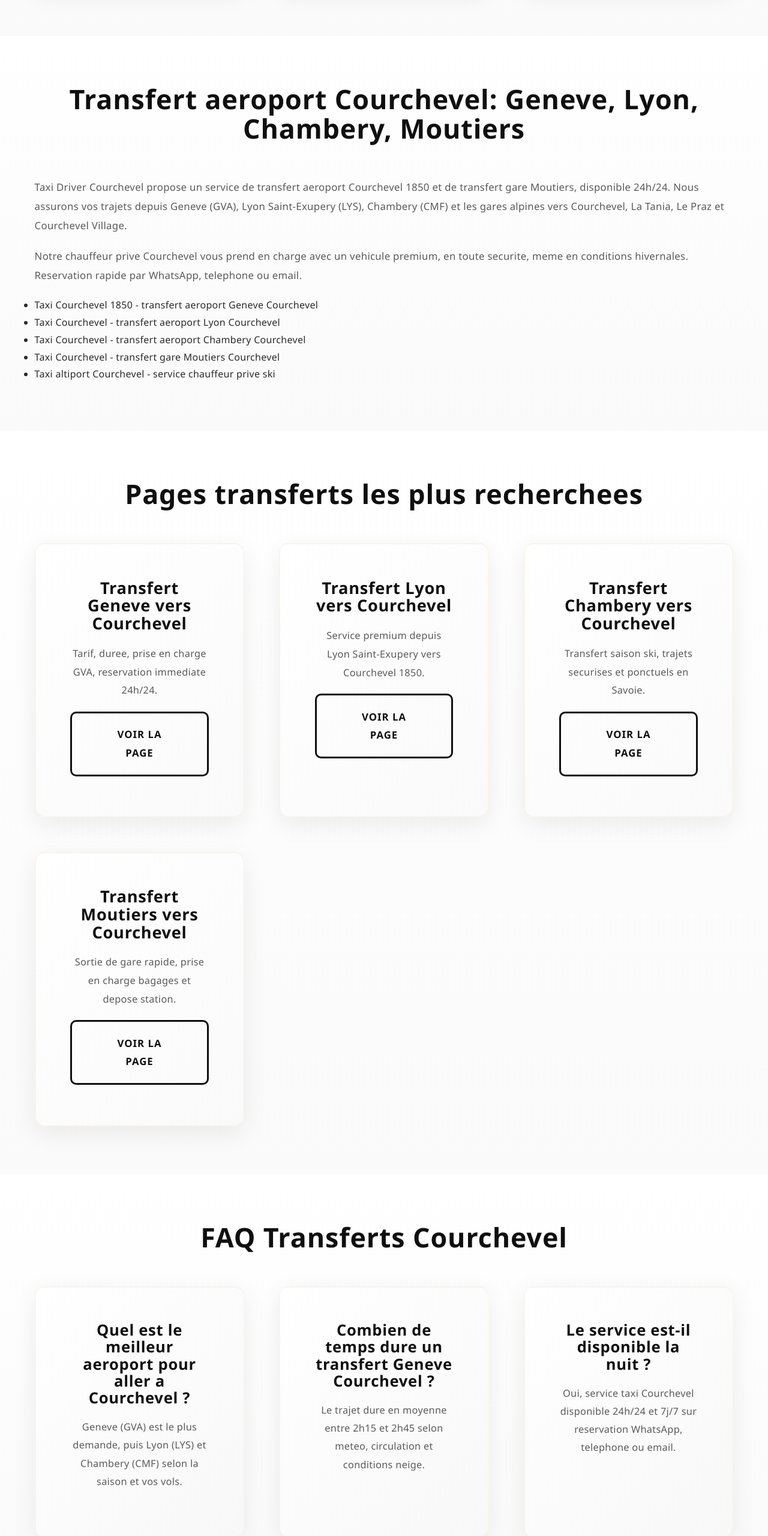
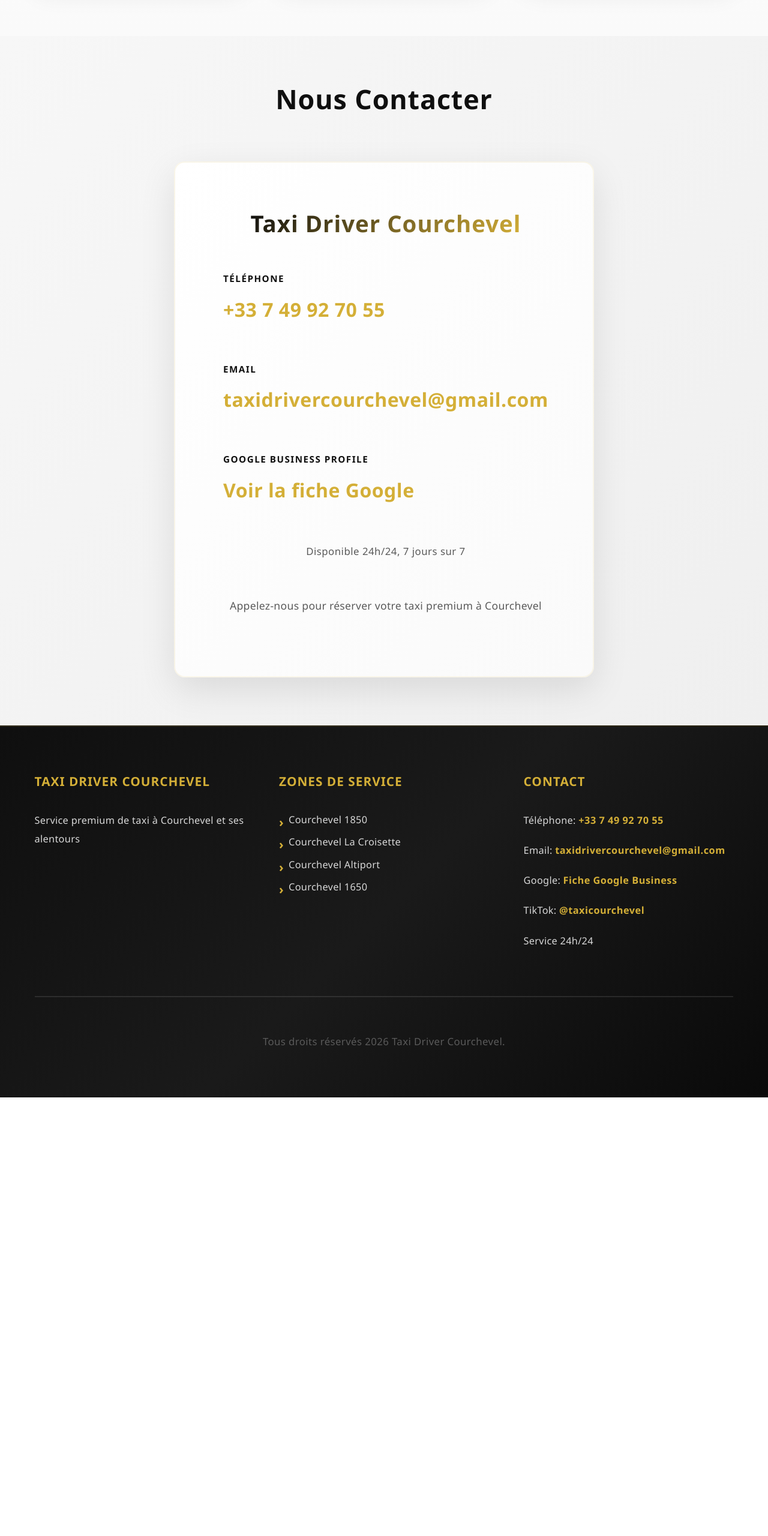
Before and after one commit to i2sbl/taxi, a website: page index.html in a window 1280 px wide. Shown: the part 4637-7197 px from the top of the page at 60% size. After the commit the page ends 6466 px from the top, so only its background shows below. Drawn offline with Linux system fonts and the light colour scheme.

Commit message:
SEO: remove visible FAQ block, add SiteNavigationElement structured data

```diff
--- a/index.html
+++ b/index.html
@@ -395,6 +395,31 @@
       ]
     }
     </script>
+
+    <script type="application/ld+json">
+    {
+      "@context": "https://schema.org",
+      "@type": "SiteNavigationElement",
+      "name": [
+        "Services",
+        "Zones",
+        "Contact",
+        "Transfert Geneve Courchevel",
+        "Transfert Lyon Courchevel",
+        "Transfert Chambery Courchevel",
+        "Transfert Moutiers Courchevel"
+      ],
+      "url": [
+        "https://i2sbl.github.io/taxi/#services",
+        "https://i2sbl.github.io/taxi/#zones",
+        "https://i2sbl.github.io/taxi/#contact",
+        "https://i2sbl.github.io/taxi/transfert-geneve-courchevel.html",
+        "https://i2sbl.github.io/taxi/transfert-lyon-courchevel.html",
+        "https://i2sbl.github.io/taxi/transfert-chambery-courchevel.html",
+        "https://i2sbl.github.io/taxi/transfert-moutiers-courchevel.html"
+      ]
+    }
+    </script>
 </head>
 <body>
     <!-- Navigation -->
@@ -593,79 +618,6 @@
         </div>
     </section>
 
-    <!-- SEO Local Section -->
-    <section id="transferts" class="services">
-      <div class="container">
-        <h2>Transfert aeroport Courchevel: Geneve, Lyon, Chambery, Moutiers</h2>
-        <p>
-          Taxi Driver Courchevel propose un service de transfert aeroport Courchevel 1850 et de transfert gare Moutiers,
-          disponible 24h/24. Nous assurons vos trajets depuis Geneve (GVA), Lyon Saint-Exupery (LYS), Chambery (CMF)
-          et les gares alpines vers Courchevel, La Tania, Le Praz et Courchevel Village.
-        </p>
-        <p>
-          Notre chauffeur prive Courchevel vous prend en charge avec un vehicule premium, en toute securite,
-          meme en conditions hivernales. Reservation rapide par WhatsApp, telephone ou email.
-        </p>
-        <ul>
-          <li>Taxi Courchevel 1850 - transfert aeroport Geneve Courchevel</li>
-          <li>Taxi Courchevel - transfert aeroport Lyon Courchevel</li>
-          <li>Taxi Courchevel - transfert aeroport Chambery Courchevel</li>
-          <li>Taxi Courchevel - transfert gare Moutiers Courchevel</li>
-          <li>Taxi altiport Courchevel - service chauffeur prive ski</li>
-        </ul>
-      </div>
-    </section>
-
-      <!-- SEO Landing Pages -->
-      <section class="services">
-        <div class="container">
-          <h2>Pages transferts les plus recherchees</h2>
-          <div class="services-grid">
-            <article class="service-card">
-              <h3>Transfert Geneve vers Courchevel</h3>
-              <p>Tarif, duree, prise en charge GVA, reservation immediate 24h/24.</p>
-              <a class="btn btn-secondary" href="transfert-geneve-courchevel.html">Voir la page</a>
-            </article>
-            <article class="service-card">
-              <h3>Transfert Lyon vers Courchevel</h3>
-              <p>Service premium depuis Lyon Saint-Exupery vers Courchevel 1850.</p>
-              <a class="btn btn-secondary" href="transfert-lyon-courchevel.html">Voir la page</a>
-            </article>
-            <article class="service-card">
-              <h3>Transfert Chambery vers Courchevel</h3>
-              <p>Transfert saison ski, trajets securises et ponctuels en Savoie.</p>
-              <a class="btn btn-secondary" href="transfert-chambery-courchevel.html">Voir la page</a>
-            </article>
-            <article class="service-card">
-              <h3>Transfert Moutiers vers Courchevel</h3>
-              <p>Sortie de gare rapide, prise en charge bagages et depose station.</p>
-              <a class="btn btn-secondary" href="transfert-moutiers-courchevel.html">Voir la page</a>
-            </article>
-          </div>
-        </div>
-      </section>
-
-      <!-- FAQ Visible SEO -->
-      <section class="why-us" id="faq-visible">
-        <div class="container">
-          <h2>FAQ Transferts Courchevel</h2>
-          <div class="benefits">
-            <div class="benefit">
-              <h3>Quel est le meilleur aeroport pour aller a Courchevel ?</h3>
-              <p>Geneve (GVA) est le plus demande, puis Lyon (LYS) et Chambery (CMF) selon la saison et vos vols.</p>
-            </div>
-            <div class="benefit">
-              <h3>Combien de temps dure un transfert Geneve Courchevel ?</h3>
-              <p>Le trajet dure en moyenne entre 2h15 et 2h45 selon meteo, circulation et conditions neige.</p>
-            </div>
-            <div class="benefit">
-              <h3>Le service est-il disponible la nuit ?</h3>
-              <p>Oui, service taxi Courchevel disponible 24h/24 et 7j/7 sur reservation WhatsApp, telephone ou email.</p>
-            </div>
-          </div>
-        </div>
-      </section>
-
     <!-- Contact Section -->
     <section id="contact" class="contact">
         <div class="container">
```
